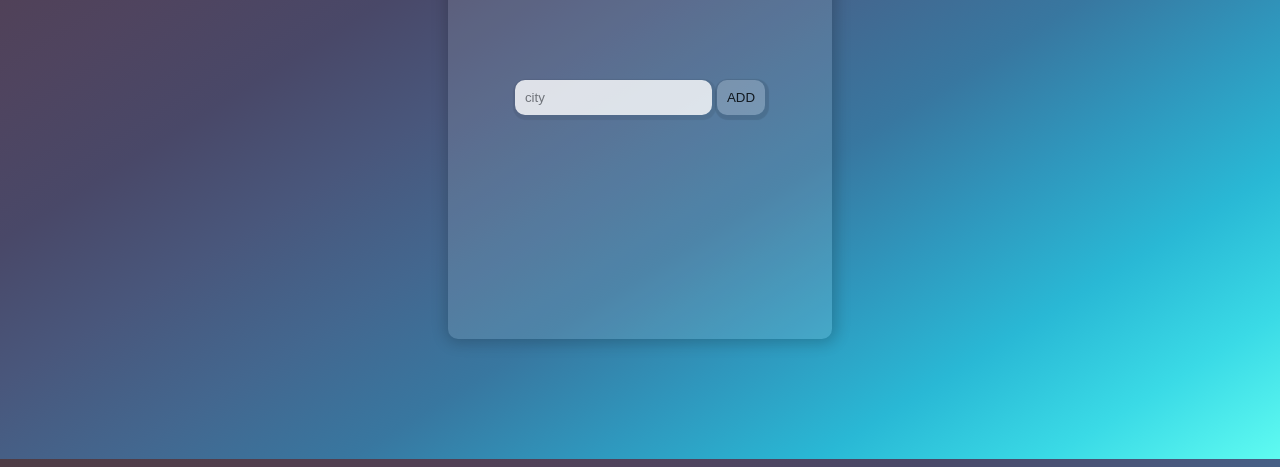
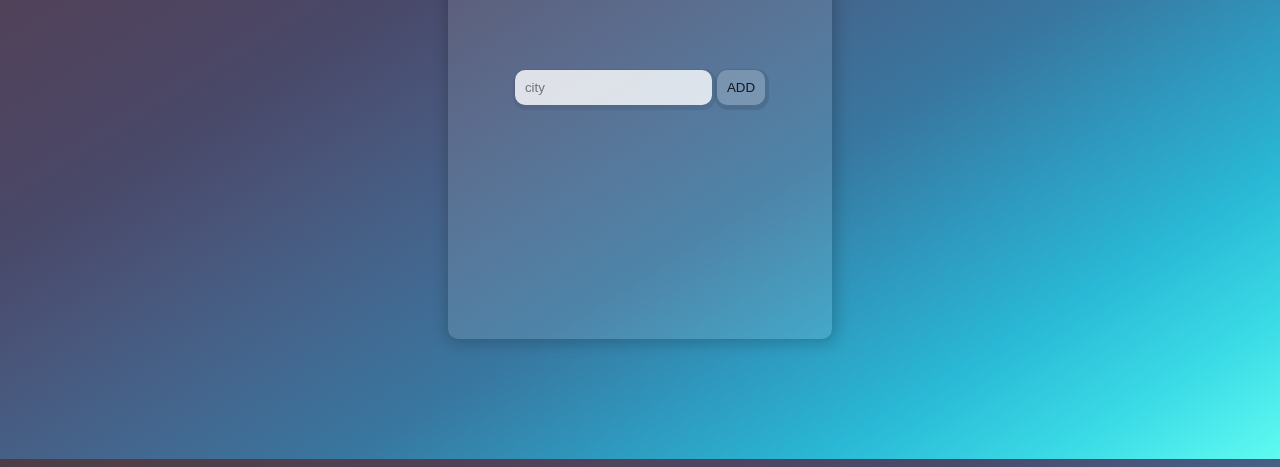
Before and after one commit to DominikS98/weatherApp, a plain HTML site: page index.html in a window 1280 px wide. Shown: the part 341-808 px from the top of the page. Drawn offline with Linux system fonts and the light colour scheme.

Commit message:
cegłą2

```diff
--- a/style.css
+++ b/style.css
@@ -33,7 +33,7 @@ body {
   transform: translate(-50%, -50%);
   background: rgba(235, 235, 235, 0.116);
   box-shadow: 1px 1px 15px 3px rgba(0, 0, 0, 0.199);
-  padding: 10px;
+  padding: 50px;
   color: white;
   border-radius: 10px;
 }
@@ -82,6 +82,8 @@ body {
   display: flex;
   align-items: center;
   justify-content: center;
+  position: relative;
+  top: -50px;
 }
 #city {
   padding: 10px;
```
